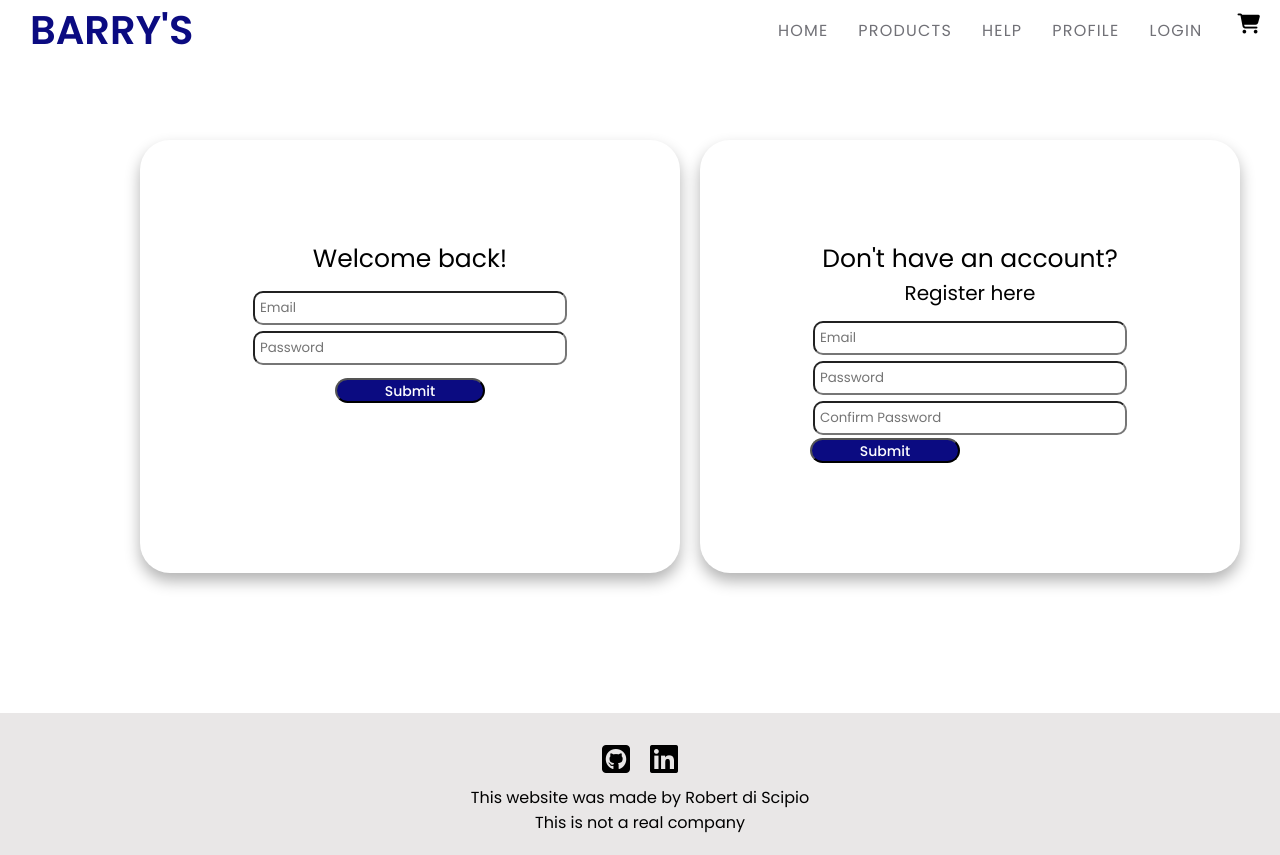
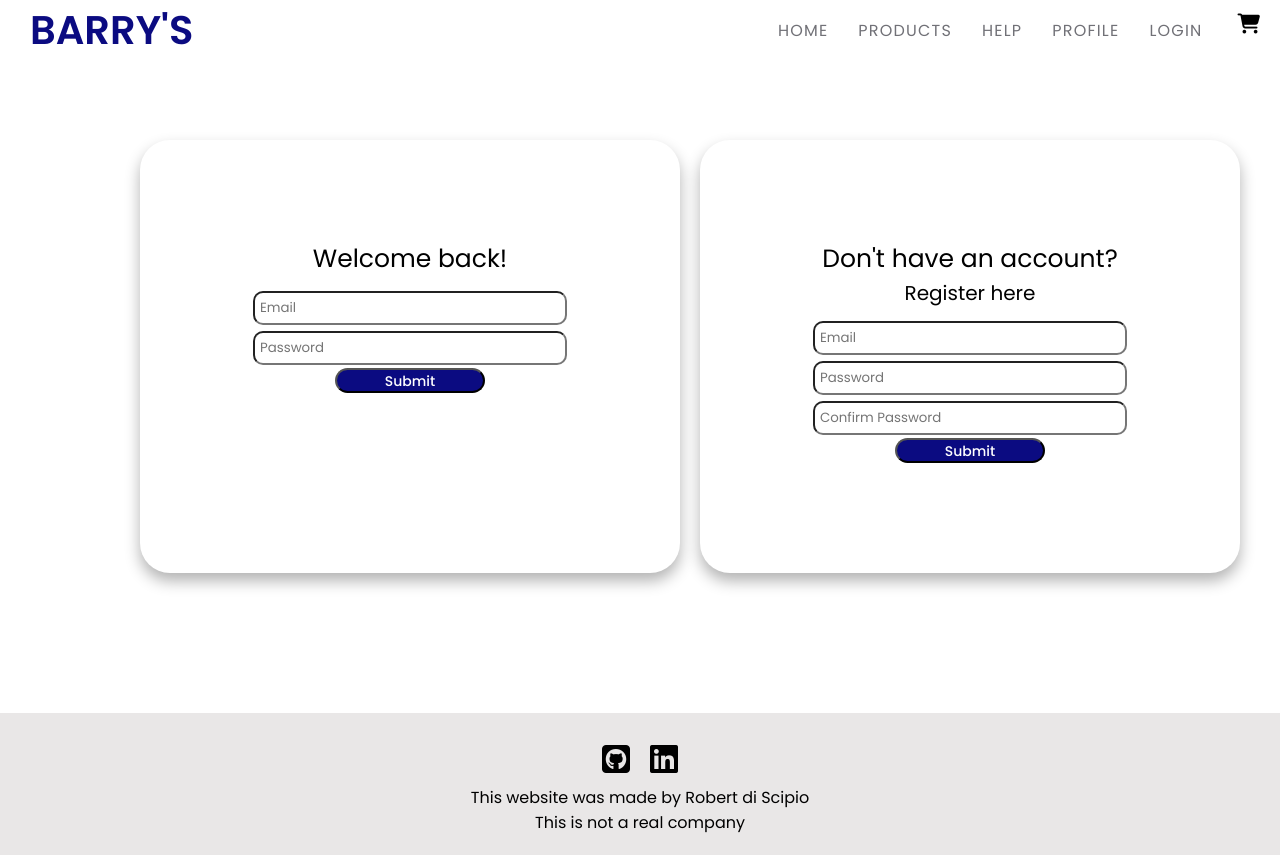
Before and after one commit to radiscipio/Project-4, a React (Create React App) app in the folder client/: page /Login in a window 1280 px wide. Built offline with nearby package versions, Linux system fonts and the light colour scheme; no server answers.

Commit message:
Log in stored in state

```diff
--- a/client/src/App.js
+++ b/client/src/App.js
@@ -15,6 +15,7 @@ import {
   registerUser,
   verifyUser
 } from './services/api-helper';
+
 class App extends React.Component {
 
   state = {
@@ -32,7 +33,7 @@ class App extends React.Component {
       password: "",
       passwordConfirmation: "",
     }
-  }
+  };
 
   /////////////////////////
   //////// Auth //////////
@@ -45,13 +46,13 @@ class App extends React.Component {
     }
   };
 
-  handleLogin = async () => {
+  handleLogin = async (e) => {
+    e.preventDefault();
     const userData = await loginUser(this.state.authFormLogin);
     this.setState({
       currentUser: userData.user
     })
     localStorage.setItem("jwt", userData.token)
-    this.props.history.push('/home')
   };
 
   handleRegister = async (e) => {
@@ -60,12 +61,13 @@ class App extends React.Component {
     if (this.state.authFormRegister.email !== "" && this.state.authFormRegister.password !== "") {
       const { passwordConfirmation, ...data } = this.state.authFormRegister;
       const currentUser = await registerUser(data);
+        this.setState({ currentUser})
     }
   };
 
   confirmPassword = () => {
     return this.state.authFormRegister.password === this.state.authFormRegister.passwordConfirmation
-  }
+  };
 
   /////////////////////////
   ////// Products ////////
@@ -74,12 +76,12 @@ class App extends React.Component {
   getAllProducts = async () => {
     const allProducts = await getProducts(this.state.products);
     this.setState({ products: allProducts })
-  }
+  };
 
   componentDidMount = () => {
     this.getAllProducts();
     this.checkUser();
-  }
+  };
 
   handleChange = (e, form) => {
     const { name, value } = e.target;
@@ -127,6 +129,7 @@ class App extends React.Component {
             <>
               <Login
                 handleChange={this.handleChange}
+                handleLogin={this.handleLogin}
                 handleRegister={this.handleRegister}
               />
             </>
--- a/client/src/components/Login/Login.jsx
+++ b/client/src/components/Login/Login.jsx
@@ -9,7 +9,10 @@ class Login extends React.Component {
         <div className='form'>
           <div className='auth-heading'>Welcome back!</div>
           <div>
-            <form className='input-form'>
+            <form
+              className='input-form'
+              onSubmit={this.props.handleLogin}
+              >
               <input
                 className='input-box'
                 type='text'
@@ -24,8 +27,8 @@ class Login extends React.Component {
                 placeholder='Password'
                 onChange={(e) => this.props.handleChange(e, 'authFormLogin')}
               />
+              <button type='submit' className='form-submit'>Submit</button>
             </form>
-            <button className='form-submit'>Submit</button>
           </div>
         </div>
         <div className='form'>
@@ -57,7 +60,7 @@ class Login extends React.Component {
                 placeholder='Confirm Password'
                 onChange={(e) => this.props.handleChange(e, 'authFormRegister')}
               />
-              <button  type='submit' className='form-submit'>Submit</button>
+              <button type='submit' className='form-submit'>Submit</button>
             </form>
           </div>
         </div>
--- a/client/src/components/Login/login.css
+++ b/client/src/components/Login/login.css
@@ -22,6 +22,7 @@
 .input-form {
   display: flex;
   flex-direction: column;
+  align-items: center;
   margin: 10px;
 }
 
```
Also changed, not shown: client/src/components/Register/Register.jsx (deleted), client/src/components/Register/register.css (deleted).
